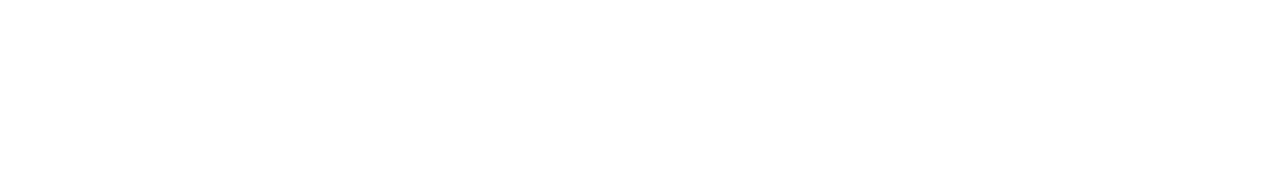
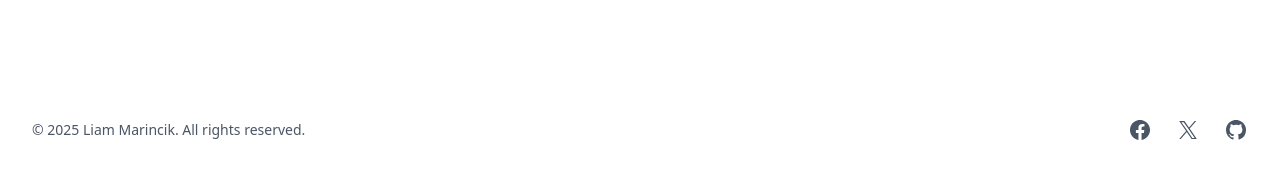
Before and after one commit to Coderinsightmaven/portfolio-2025, a Next.js app: page / in a window 1280 px wide. Shown: the part 1654-1832 px from the top of the page. Before the commit the page ends 1724 px from the top, so only its background shows below. Built offline with nearby package versions, Linux system fonts and the light colour scheme.

Commit message:
Add Footer component to Home page and implement social media links

```diff
--- a/src/app/page.tsx
+++ b/src/app/page.tsx
@@ -2,12 +2,14 @@
 
 import HeroSection from "@/components/HeroSection";
 import Projects from "@/components/projects";
+import Footer from "@/components/footer";
 
 export default function Home() {
   return (
     <>
       <HeroSection />
       <Projects />
-      </>
+      <Footer />
+    </>
   );
 }
--- /dev/null
+++ b/src/components/footer.tsx
@@ -0,0 +1,66 @@
+import React from 'react';
+import Link from 'next/link';
+
+const navigation = [
+    {
+      name: 'Facebook',
+      href: 'https://www.facebook.com/liam.marincik.5',
+      icon: (props: React.SVGProps<SVGSVGElement>) => (
+        <svg fill="currentColor" viewBox="0 0 24 24" {...props}>
+          <path
+            fillRule="evenodd"
+            d="M22 12c0-5.523-4.477-10-10-10S2 6.477 2 12c0 4.991 3.657 9.128 8.438 9.878v-6.987h-2.54V12h2.54V9.797c0-2.506 1.492-3.89 3.777-3.89 1.094 0 2.238.195 2.238.195v2.46h-1.26c-1.243 0-1.63.771-1.63 1.562V12h2.773l-.443 2.89h-2.33v6.988C18.343 21.128 22 16.991 22 12z"
+            clipRule="evenodd"
+          />
+        </svg>
+      ),
+    },
+    {
+      name: 'X',
+      href: 'https://x.com/TAmerican797466',
+      icon: (props: React.SVGProps<SVGSVGElement>) => (
+        <svg fill="currentColor" viewBox="0 0 24 24" {...props}>
+          <path d="M13.6823 10.6218L20.2391 3H18.6854L12.9921 9.61788L8.44486 3H3.2002L10.0765 13.0074L3.2002 21H4.75404L10.7663 14.0113L15.5685 21H20.8131L13.6819 10.6218H13.6823ZM11.5541 13.0956L10.8574 12.0991L5.31391 4.16971H7.70053L12.1742 10.5689L12.8709 11.5655L18.6861 19.8835H16.2995L11.5541 13.096V13.0956Z" />
+        </svg>
+      ),
+    },
+    {
+      name: 'GitHub',
+      href: 'https://github.com/Coderinsightmaven',
+      icon: (props: React.SVGProps<SVGSVGElement>) => (
+        <svg fill="currentColor" viewBox="0 0 24 24" {...props}>
+          <path
+            fillRule="evenodd"
+            d="M12 2C6.477 2 2 6.484 2 12.017c0 4.425 2.865 8.18 6.839 9.504.5.092.682-.217.682-.483 0-.237-.008-.868-.013-1.703-2.782.605-3.369-1.343-3.369-1.343-.454-1.158-1.11-1.466-1.11-1.466-.908-.62.069-.608.069-.608 1.003.07 1.531 1.032 1.531 1.032.892 1.53 2.341 1.088 2.91.832.092-.647.35-1.088.636-1.338-2.22-.253-4.555-1.113-4.555-4.951 0-1.093.39-1.988 1.029-2.688-.103-.253-.446-1.272.098-2.65 0 0 .84-.27 2.75 1.026A9.564 9.564 0 0112 6.844c.85.004 1.705.115 2.504.337 1.909-1.296 2.747-1.027 2.747-1.027.546 1.379.202 2.398.1 2.651.64.7 1.028 1.595 1.028 2.688 0 3.848-2.339 4.695-4.566 4.943.359.309.678.92.678 1.855 0 1.338-.012 2.419-.012 2.747 0 .268.18.58.688.482A10.019 10.019 0 0022 12.017C22 6.484 17.522 2 12 2z"
+            clipRule="evenodd"
+          />
+        </svg>
+      ),
+    },
+  ]
+
+  export default function Fotoer() {
+    return (
+      <footer className="bg-white dark:bg-gray-950">
+        <div className="mx-auto max-w-7xl px-6 py-12 md:flex md:items-center md:justify-between lg:px-8">
+          <div className="flex justify-center gap-x-6 md:order-2">
+            {navigation.map((item) => (
+              <Link
+                key={item.name}
+                href={item.href}
+                target="_blank"
+                rel="noopener noreferrer"
+                className="text-gray-600 hover:text-gray-800 dark:text-gray-400 dark:hover:text-white"
+              >
+                <span className="sr-only">{item.name}</span>
+                <item.icon aria-hidden="true" className="size-6" />
+              </Link>
+            ))}
+          </div>
+          <p className="mt-8 text-center text-sm/6 text-gray-600 md:order-1 md:mt-0 dark:text-gray-400">
+            &copy; 2025 Liam Marincik. All rights reserved.
+          </p>
+        </div>
+      </footer>
+    )
+  }
```
